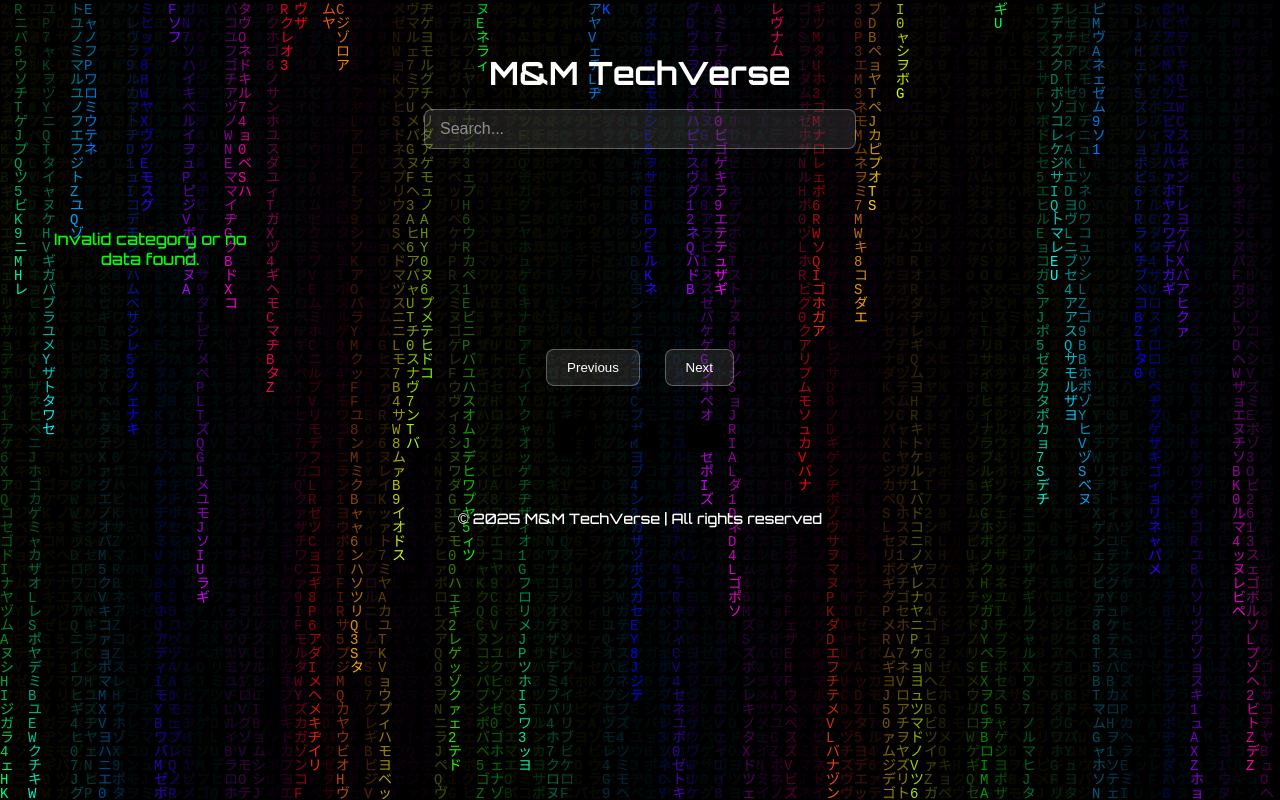
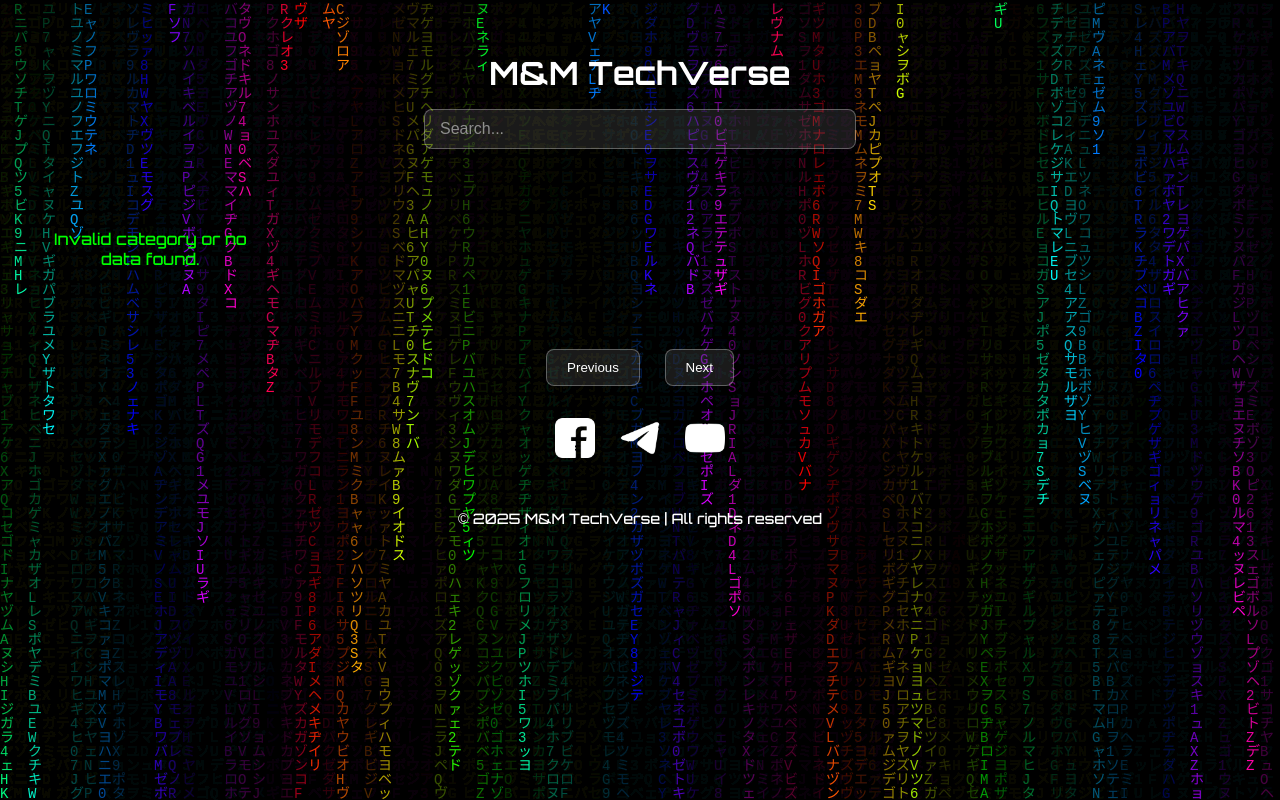
Before and after one commit to MandMTechVerse/matrix-welcome, a plain HTML site: page display.html in a window 1280 px wide. Drawn offline with Linux system fonts and the light colour scheme.

Commit message:
Update display.css

```diff
--- a/display.css
+++ b/display.css
@@ -124,7 +124,7 @@ h1 {
   width: 40px;
   height: 40px;
   margin: 0 10px;
-  filter: brightness(0) invert(0);
+  filter: brightness(0) invert(1);
   transition: transform 0.3s;
 }
 
```
